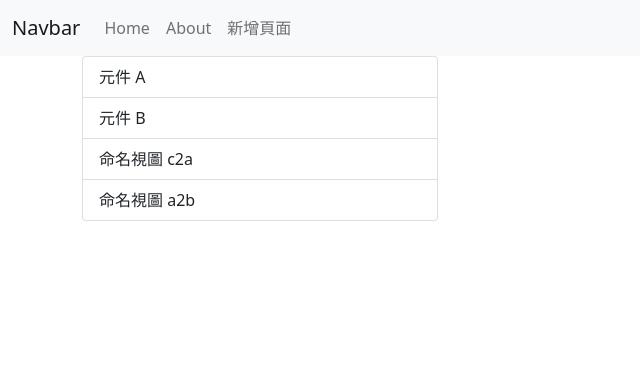
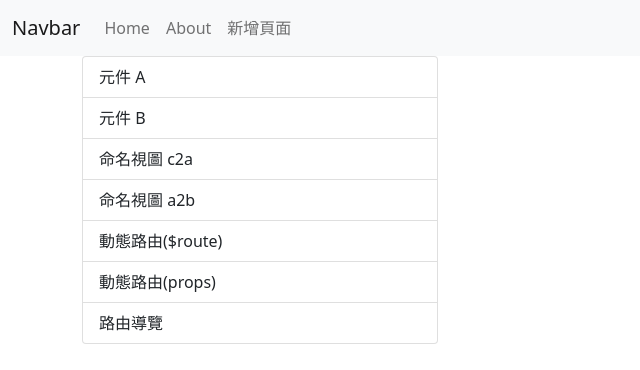
Before and after one commit to Wcc723/Vue3-Coures-Router-Demo, a Vue app: page /#/newpage/dynamicRouterByProps/1 in a window 1280 px wide. Shown: the top 370 px of the page, without its empty margins (0-640 px from the left). Built offline with nearby package versions, Linux system fonts and the light colour scheme; no server answers.

Commit message:
增加 Navigation Router

```diff
--- a/src/router/index.js
+++ b/src/router/index.js
@@ -31,6 +31,10 @@ const routes = [
       {
         path: 'dynamicRouter/:id',
         component: () => import('../views/DynamicRouter.vue'),
+      },
+      {
+        path: 'routerNavigation',
+        component: () => import('../views/RouterNavigation.vue'),
       },
       {
         path: 'dynamicRouterByProps/:id',
--- a/src/views/NewPage.vue
+++ b/src/views/NewPage.vue
@@ -14,9 +14,22 @@
         <router-link to="/newpage/namedView/a2b" class="list-group-item list-group-item-act">
           命名視圖 a2b
         </router-link>
-
+        <router-link
+          to="/newPage/dynamicRouter/d416081d001f43a9"
+          class="list-group-item list-group-item-action"
+        >
+          動態路由($route)
+        </router-link>
+        <router-link
+          to="/newPage/DynamicRouterByProps/d416081d001f43a9"
+          class="list-group-item list-group-item-action"
+        >
+          動態路由(props)
+        </router-link>
+        <router-link to="/newPage/routerNavigation" class="list-group-item list-group-item-action">
+          路由導覽
+        </router-link>
       </div>
-
     </div>
 
     <div class="col-8">
--- /dev/null
+++ b/src/views/RouterNavigation.vue
@@ -0,0 +1,39 @@
+<template>
+  <button type="button" @click="getRoute">getRoute</button>
+
+  <button type="button" @click="push">Push</button>
+  <button type="button" @click="replace">Replace</button>
+  <button type="button" @click="go">Go</button>
+  <hr />
+  <button type="button" @click="addRoute">新增路由</button>
+</template>
+
+<script>
+export default {
+  methods: {
+    // 包含歷史紀錄
+    push() {
+    },
+    // 沒有歷史紀錄
+    replace() {
+    },
+    // 操作歷史紀錄
+    go() {
+    },
+    // 取得長用餐數
+    getRoute() {
+      // 取得路由的屬性
+      // 範例：this.$route.fullPath (目前網址)
+      // console.log(this.$route);
+
+      // 呼叫路由的方法
+      // 範例：this.$router.go(-1) (回到前一頁)
+      // console.log(this.$router);
+    },
+    // 延伸介紹
+    addRoute() {
+
+    },
+  },
+};
+</script>
```
